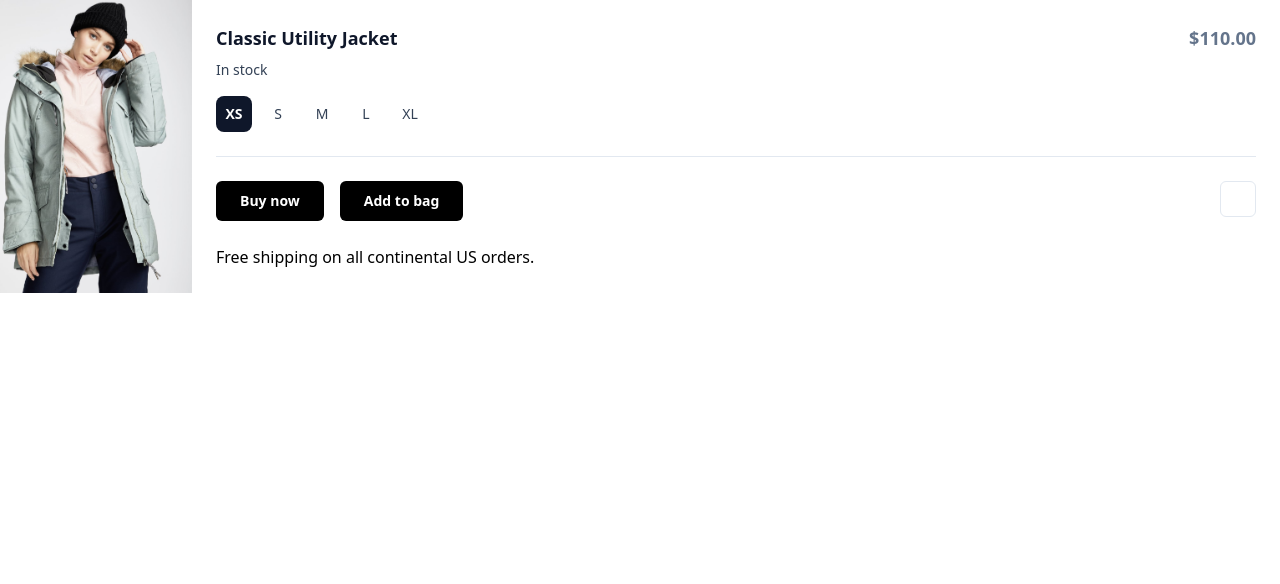
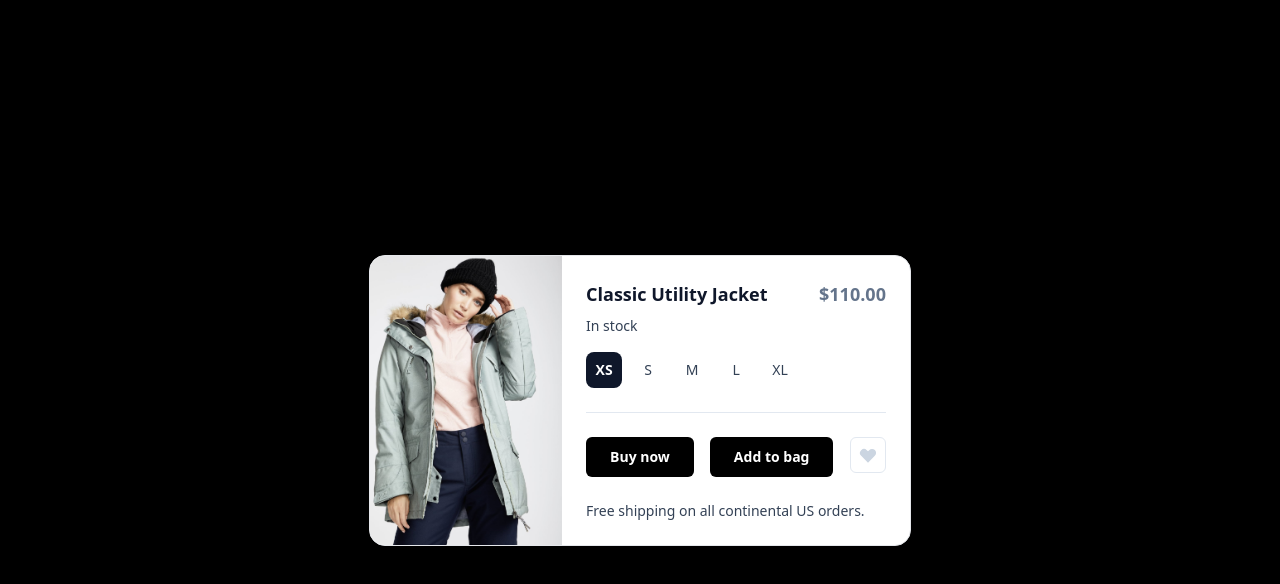
Before and after one commit to md-shamim-sarker/tailwind, a website: page card/classic_utility_jacket.html in a window 1280 px wide. Drawn offline with Linux system fonts and the light colour scheme.

Commit message:
working with card

```diff
--- a/card/classic_utility_jacket.html
+++ b/card/classic_utility_jacket.html
@@ -1,5 +1,6 @@
 <!DOCTYPE html>
 <html lang="en">
+
 <head>
     <meta charset="UTF-8">
     <meta http-equiv="X-UA-Compatible" content="IE=edge">
@@ -7,10 +8,12 @@
     <link rel="stylesheet" href="../dist/output.css">
     <title>Classic Utility Jacket</title>
 </head>
-<body>
-    <div class="flex font-sans">
+
+<body class="flex justify-center items-center h-screen bg-black">
+    <div class="flex font-sans border rounded-2xl overflow-hidden bg-white">
         <div class="flex-none w-48 relative">
-            <img class="absolute inset-0 w-full h-full object-cover" loading="lazy" src="../image/classic_jacket.jpg" alt="">
+            <img class="absolute inset-0 w-full h-full object-cover" loading="lazy" src="../image/classic_jacket.jpg"
+                alt="">
         </div>
         <form class="flex-auto p-6">
             <div class="flex flex-wrap">
@@ -28,31 +31,36 @@
                 <div class="flex text-sm space-x-2">
                     <label>
                         <input class="sr-only peer" name="size" type="radio" value="xs" checked>
-                        <div class="w-9 h-9 rounded-lg flex items-center justify-center text-slate-700 peer-checked:font-semibold peer-checked:bg-slate-900 peer-checked:text-white">
+                        <div
+                            class="w-9 h-9 rounded-lg flex items-center justify-center text-slate-700 peer-checked:font-semibold peer-checked:bg-slate-900 peer-checked:text-white">
                             XS
                         </div>
                     </label>
                     <label>
                         <input class="sr-only peer" name="size" type="radio" value="s">
-                        <div class="w-9 h-9 rounded-lg flex items-center justify-center text-slate-700 peer-checked:font-semibold peer-checked:bg-slate-900 peer-checked:text-white">
+                        <div
+                            class="w-9 h-9 rounded-lg flex items-center justify-center text-slate-700 peer-checked:font-semibold peer-checked:bg-slate-900 peer-checked:text-white">
                             S
                         </div>
                     </label>
                     <label>
                         <input class="sr-only peer" name="size" type="radio" value="m">
-                        <div class="w-9 h-9 rounded-lg flex items-center justify-center text-slate-700 peer-checked:font-semibold peer-checked:bg-slate-900 peer-checked:text-white">
+                        <div
+                            class="w-9 h-9 rounded-lg flex items-center justify-center text-slate-700 peer-checked:font-semibold peer-checked:bg-slate-900 peer-checked:text-white">
                             M
                         </div>
                     </label>
                     <label>
                         <input class="sr-only peer" name="size" type="radio" value="l">
-                        <div class="w-9 h-9 rounded-lg flex items-center justify-center text-slate-700 peer-checked:font-semibold peer-checked:bg-slate-900 peer-checked:text-white">
+                        <div
+                            class="w-9 h-9 rounded-lg flex items-center justify-center text-slate-700 peer-checked:font-semibold peer-checked:bg-slate-900 peer-checked:text-white">
                             L
                         </div>
                     </label>
                     <label>
                         <input class="sr-only peer" name="size" type="radio" value="xl">
-                        <div class="w-9 h-9 rounded-lg flex items-center justify-center text-slate-700 peer-checked:font-semibold peer-checked:bg-slate-900 peer-checked:text-white">
+                        <div
+                            class="w-9 h-9 rounded-lg flex items-center justify-center text-slate-700 peer-checked:font-semibold peer-checked:bg-slate-900 peer-checked:text-white">
                             XL
                         </div>
                     </label>
@@ -60,23 +68,24 @@
             </div>
             <div class="flex mb-6 text-sm font-medium space-x-4">
                 <div class="flex-auto flex space-x-4">
-                    <button class="h-10 px-6 font-semibold rounded-md bg-black text-white">
+                    <button class="h-10 px-6 font-semibold rounded-md bg-black text-white hover:scale-105 duration-300">
                         Buy now
                     </button>
-                    <button class="h-10 px-6 font-semibold rounded-md bg-black text-white">
+                    <button class="h-10 px-6 font-semibold rounded-md bg-black text-white hover:scale-105 duration-300">
                         Add to bag
                     </button>
                 </div>
-                <button class="flex flex-none items-center justify-center w-9 h-9 rounded-md text-slate-300 border border-slate-200" type="button" aria-label="Like">
-                    <svg>
-                        <path></path>
+                <button class="flex-none flex items-center justify-center w-9 h-9 rounded-md text-slate-300 border border-slate-200" type="button" aria-label="Like">
+                    <svg width="20" height="20" fill="currentColor" aria-hidden="true">
+                      <path fill-rule="evenodd" clip-rule="evenodd" d="M3.172 5.172a4 4 0 015.656 0L10 6.343l1.172-1.171a4 4 0 115.656 5.656L10 17.657l-6.828-6.829a4 4 0 010-5.656z" />
                     </svg>
-                </button>
+                  </button>
             </div>
-            <p>
+            <p class="text-sm text-slate-700">
                 Free shipping on all continental US orders.
             </p>
         </form>
     </div>
 </body>
+
 </html>
```
Also changed, not shown: dist/output.css.
